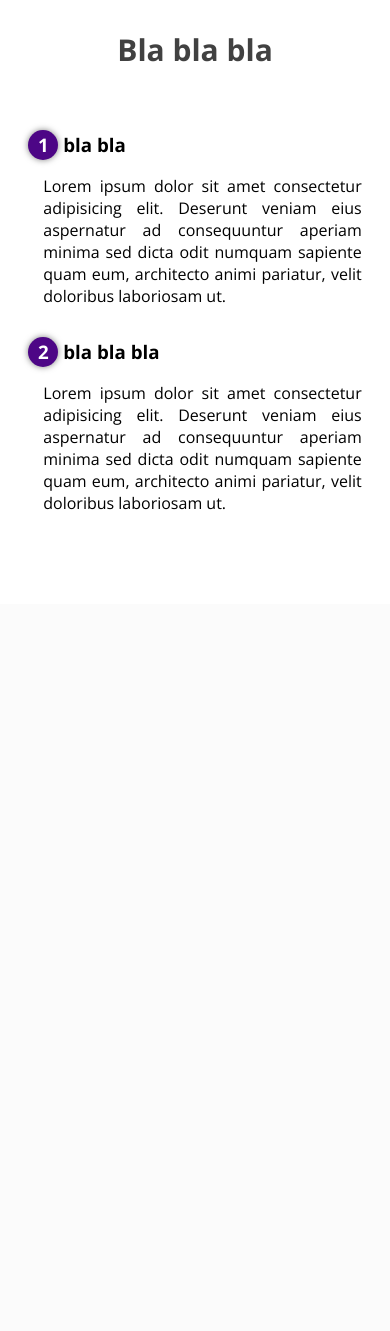
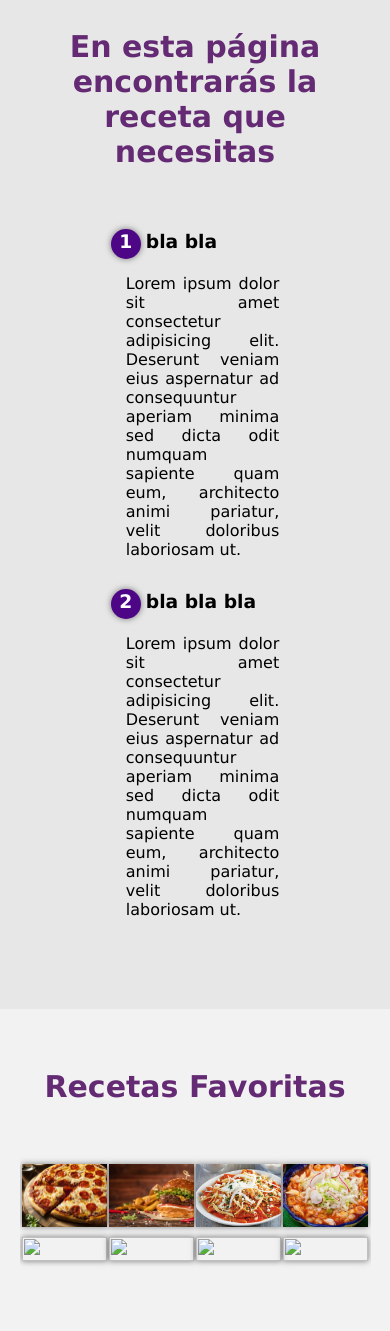
Before and after one commit to pruebasMartin/Portafolio-ProgramacionWeb, a PHP site: page /pages/index.html in a window 390 px wide. Shown: the part 601-1932 px from the top of the page. Before the commit the page ends 1111 px from the top, so only its background shows below. Run offline with PHP 8.4, Linux system fonts and the light colour scheme.

Commit message:
Se añadio el esqueleto de la pagina de cocina

```diff
--- a/Unidad2/pages/index.html
+++ b/Unidad2/pages/index.html
@@ -14,24 +14,23 @@
     <header>
         <nav>
             <a href="#">Inicio</a>
-            <a href="#">Acerca de</a>
-            <a href="#">Portafolio</a>
-            <a href="#">Servicios</a>
+            <a href="#">Chefs</a>
+            <a href="#">Recetas</a>
             <a href="#">Contacto</a>
         </nav>
         <section class="textos-header">
-            <h1>Hola</h1>
-            <h2>Mundo</h2>
+            <h1>La cocina</h1>
+            <h2>De la mamá del Ivan</h2>
         </section>
         <div class="wave" style="height: 150px; overflow: hidden;"><svg viewBox="0 0 500 150" preserveAspectRatio="none"
                 style="height: 100%; width: 100%;">
                 <path d="M0.00,49.98 C150.00,150.00 349.20,-50.00 500.00,49.98 L500.00,150.00 L0.00,150.00 Z"
-                    style="stroke: none; fill: #fff;"></path>
-            </svg></div>
+                    style="stroke: none; fill: #E7E7E7;"></path>
+        </div>
     </header>
     <main>
         <section class="contenedor sobre-nosotros">
-            <h2 class="titulo">Bla bla bla</h2>
+            <h2 class="titulo">En esta página encontrarás la receta que necesitas</h2>
             <div class="contenedor-sobre-nosotros">
                 <div class="contenido-textos">
                     <h3><span>1</span>bla bla </h3>
@@ -45,6 +44,70 @@
                 </div>
             </div>
         </section>
+
+        <section class="portafolio">
+            <div class="contenedor">
+                <h2 class="titulo">Recetas Favoritas</h2>
+                <div class="galeria-port">
+                    <div class="imagen-port">
+                        <img src="../assets/pizza.jpg" alt="">
+                        <div class="hover-galeria">
+                            <img src="" alt="">
+                            <p>Ver receta</p>
+                        </div>
+                    </div>
+                    <div class="imagen-port">
+                        <img src="../assets/hamburguesa.jpg" alt="">
+                        <div class="hover-galeria">
+                            <img src="" alt="">
+                            <p>Ver receta</p>
+                        </div>
+                    </div>
+                    <div class="imagen-port">
+                        <img src="../assets/chilaquiles.jpg" alt="">
+                        <div class="hover-galeria">
+                            <img src="" alt="">
+                            <p>Ver receta</p>
+                        </div>
+                    </div>
+                    <div class="imagen-port">
+                        <img src="../assets/pozole.jpg" alt="">
+                        <div class="hover-galeria">
+                            <img src="" alt="">
+                            <p>Ver receta</p>
+                        </div>
+                    </div>
+                    <div class="imagen-port">
+                        <img src="" alt="">
+                        <div class="hover-galeria">
+                            <img src="" alt="">
+                            <p>Ver receta</p>
+                        </div>
+                    </div>
+                    <div class="imagen-port">
+                        <img src="" alt="">
+                        <div class="hover-galeria">
+                            <img src="" alt="">
+                            <p>Ver receta</p>
+                        </div>
+                    </div>
+                    <div class="imagen-port">
+                        <img src="" alt="">
+                        <div class="hover-galeria">
+                            <img src="" alt="">
+                            <p>Ver receta</p>
+                        </div>
+                    </div>
+                    <div class="imagen-port">
+                        <img src="" alt="">
+                        <div class="hover-galeria">
+                            <img src="" alt="">
+                            <p>Ver receta</p>
+                        </div>
+                    </div>
+                </div>
+            </div>
+        </section>
 </body>
 
 </html>
--- a/Unidad2/styles/style.css
+++ b/Unidad2/styles/style.css
@@ -5,8 +5,10 @@
 }
 
 body {
-    font-family: 'open sans';
+    font-family: Verdana, Geneva, Tahoma, sans-serif;
+    background-color: #E7E7E7;
 }
+
 
 .contenedor {
     padding: 60px 0;
@@ -17,7 +19,7 @@ body {
 }
 
 .titulo {
-    color: #414141;
+    color: #642a73;
     font-size: 30px;
     text-align: center;
     margin-bottom: 60px;
@@ -28,9 +30,7 @@ body {
 header {
     width: 100%;
     height: 600px;
-    /* fallback for old browsers */
-   background: linear-gradient(to right, hsla(0, 0%, 0%, 0.414141), hsla(0, 0%, 0%, 0)), url(../assets/vegetables-set-to-the-left-of-black-slate.jpg);
-    /* W3C, IE 10+/ Edge, Firefox 16+, Chrome 26+, Opera 12+, Safari 7+ */
+    background: linear-gradient(to right,hsla(202, 17%, 39%, 0.308), hsla(231, 29%, 22%, 0.712)), url(../assets/image_header.jpg);
     background-size: cover;
     background-attachment: fixed;
     position: relative;
@@ -42,8 +42,9 @@ nav{
 }
 
 nav > a{
-    color:#fff;
+    color:white;
     font-weight: 300;
+    font-size: 30px;
     text-decoration: none;
     margin-right: 10px;
 }
@@ -121,7 +122,6 @@ main .sobre-nosotros{
 
 /* ------------------------------ Galeria---------------------------------------- */
 
-
 .portafolio{
     background: #f2f2f2;
 }
@@ -173,250 +173,3 @@ main .sobre-nosotros{
 .imagen-port:hover .hover-galeria{
     transform: scale(1);
 }
-
-/* Clients */
-
-.cards{
-    display: flex;
-    justify-content: space-evenly;
-}
-
-.cards .card{
-    background: #4d0686;
-    display: flex;
-    width: 46%;
-    height: 200px;
-    align-items: center;
-    justify-content: space-evenly;
-    border-radius: 5px;
-    box-shadow: 0 0 6px 0 rgba(0, 0, 0, 0.6);
-}
-
-.cards .card img{
-    width: 100px;
-    height: 100px;
-    object-fit: cover;
-    border: 3px solid #fff;
-    border-radius: 50%;
-    display: block;
-}
-
-.cards .card > .contenido-texto-card{
-    width: 60%;
-    color: #fff;
-}
-
-.cards .card > .contenido-texto-card p{
-    font-weight: 300;
-    padding-top: 5px;
-}
-
-/*  Our team */
-
-.about-services{
-    background: #f2f2f2;
-    padding-bottom: 30px;
-}
-
-
-.servicio-cont{
-    display:flex;
-    justify-content: space-between;
-    align-items: center;
-}
-
-.servicio-ind{
-    width: 28%;
-    text-align: center;
-}
-
-.servicio-ind img{
-    width: 90%;
-}
-
-.servicio-ind h3{
-    margin: 10px 0;
-}
-
-.servicio-ind p{
-    font-weight: 300;
-    text-align: justify;
-}
-
-/* footer */
-
-footer{
-    background: #414141;
-    padding: 60px 0 30px 0;
-    margin: auto;
-    overflow: hidden;
-}
-
-.contenedor-footer{
-    display: flex;
-    width: 90%;
-    justify-content: space-evenly;
-    margin: auto;
-    padding-bottom: 50px;
-    border-bottom: 1px solid #ccc;
-}
-
-.content-foo{
-    text-align: center;
-}
-
-.content-foo h4{
-    color: #fff;
-    border-bottom: 3px solid #af20d3;
-    padding-bottom: 5px;
-    margin-bottom: 10px;
-}
-
-.content-foo p{
-    color: #ccc;
-}
-
-.titulo-final{
-    text-align: center;
-    font-size: 24px;
-    margin: 20px 0 0 0;
-    color: #9e9797;
-}
-
-@media screen and (max-width:900px){
-    header{
-        background-position: center;
-    }
-
-    .contenedor-sobre-nosotros{
-        flex-direction: column;
-        justify-content: center;
-        align-items: center;
-    }
-
-    .sobre-nosotros .contenido-textos{
-        width: 90%;
-    }
-
-    .imagen-about-us{
-        width: 90%;
-    }
-
-    /* Galeria */
-
-    .imagen-port{
-        width: 44%;
-    }
-
-    /* Clientes */
-
-    .cards{
-        flex-direction: column;
-        justify-content: center;
-        align-items: center;
-    }
-
-    .cards .card{
-        width: 90%;
-    }
-
-    .cards .card:first-child{
-        margin-bottom: 30px;
-    }
-
-    /* servicios */
-
-    .servicio-cont{
-        justify-content: center;
-        flex-direction: column;
-    }
-
-    .servicio-ind{
-        width: 100%;
-        text-align: center;
-    }
-
-    .servicio-ind:nth-child(1), .servicio-ind:nth-child(2){
-        margin-bottom: 60px;
-    }
-
-    .servicio-ind img{
-        width: 90%;
-    }
-}
-
-@media screen and (max-width:500px){
-    nav{
-        text-align: center;
-        padding: 30px 0 0 0;
-    }
-
-    nav > a{
-        margin-right: 5px;
-    }
-
-    .textos-header h1{
-        font-size: 35px;
-    }
-
-    .textos-header h2{
-        font-size: 20px;
-    }
-
-    /* ABOUT US */
-
-    .imagen-about-us{
-        margin-bottom: 60px;
-        width: 99%;
-    }
-
-    .sobre-nosotros .contenido-textos{
-        width: 95%;
-    }
-
-    /* Galeria */
-
-    .imagen-port{
-        width: 95%;
-    }
-
-    /* Clients */
-
-    .cards .card{
-        height: 450px;
-        display: flex;
-        flex-direction: column;
-        align-items: center;
-    }
-
-    .cards .card img{
-        width: 90px;
-        height: 90px;
-    }
-
-    /* Footer */
-
-    .contenedor-footer{
-        flex-direction: column;
-        border: none;
-    }
-
-    .content-foo{
-        margin-bottom: 20px;
-        text-align: center;
-    }
-
-    .content-foo h4{
-        border: none;
-    }
-
-    .content-foo p{
-        color: #ccc;
-        border-bottom: 1px solid #f2f2f2;
-        padding-bottom: 20px;
-    }
-
-    .titulo-final{
-        font-size: 20px;
-    }
-}
```
Also changed, not shown: Unidad2/assets/chilaquiles.jpg (added), Unidad2/assets/comida-Header.jpg (deleted), Unidad2/assets/hamburguesa.jpg (added), Unidad2/assets/pizza.jpg (added), Unidad2/assets/pozole.jpg (added), 1 other file.
